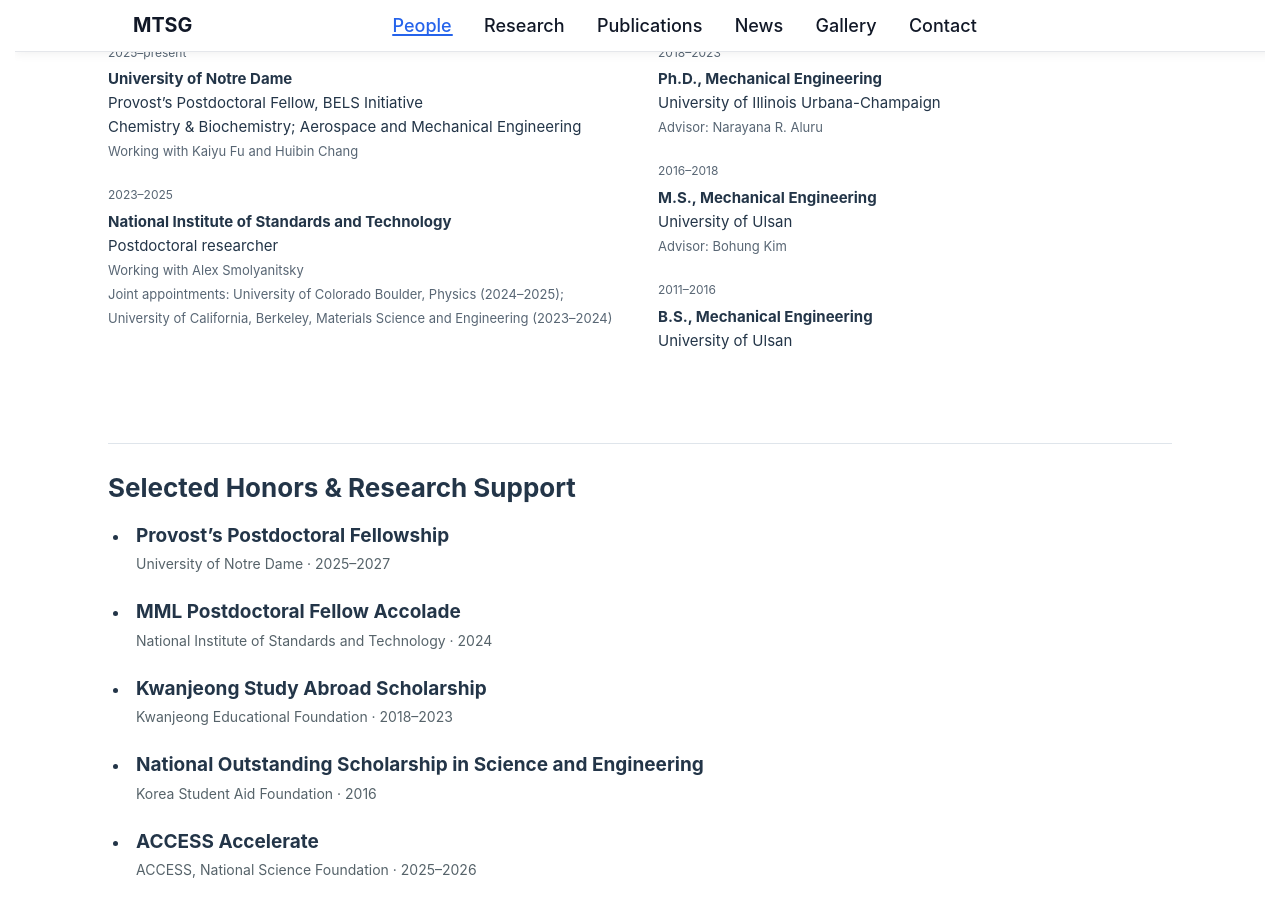
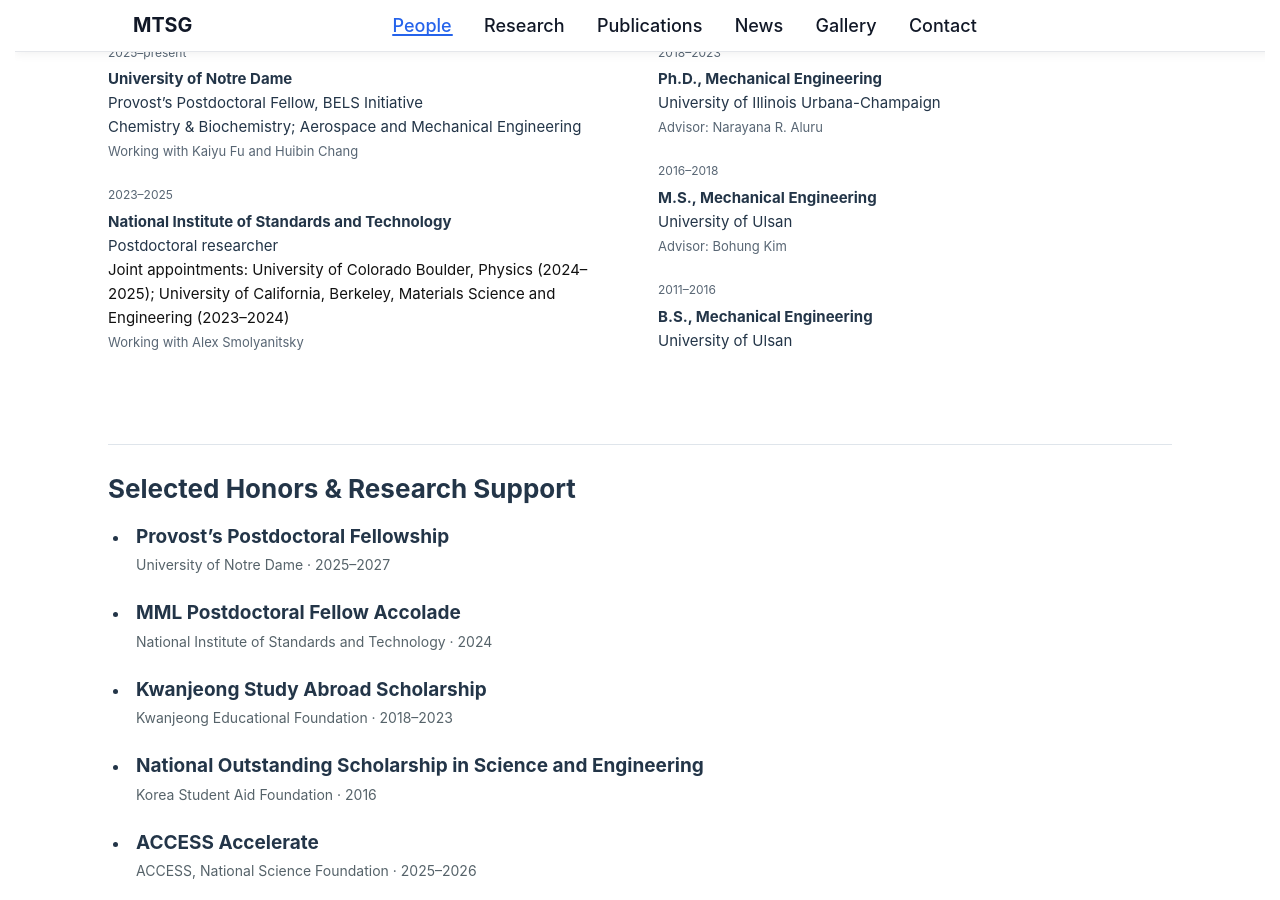
Before and after one commit to Yechan-Noh/MPSG, a Jekyll site: the page built from _pages/people.html, in a window 1280 px wide and 900 px high, scrolled down 529 px. Built offline with Jekyll 4.4.1, drawn with Linux system fonts in a browser that asks for light colours.

Commit message:
Move joint appointments above research mentor and use black text

```diff
--- a/_pages/people.html
+++ b/_pages/people.html
@@ -7,7 +7,7 @@
 <div class="mt-page people-page">
 <section class="profile-header"><img class="profile-photo" src="{{ '/assets/img/people/yechan-noh-2026.jpg' | relative_url }}" alt="Portrait of Yechan Noh" width="1114" height="1412"><div><p class="eyebrow">Molecular Transport Simulation Group</p><h1>Yechan Noh, Ph.D.</h1><p class="profile-position">Provost’s Postdoctoral Fellow<br>Bioengineering and Life Sciences (BELS) Initiative<br>University of Notre Dame</p><p>Department of Chemistry & Biochemistry<br>Department of Aerospace and Mechanical Engineering</p><div class="mt-actions"><a class="mt-button" href="mailto:ynoh@nd.edu">Email</a><a class="mt-button mt-button--quiet" href="{{ site.author.googlescholar }}">Google Scholar ↗</a></div></div></section>
 <div class="profile-columns">
-<section class="mt-section"><h2>Research Appointments</h2><dl class="profile-timeline"><dt>2025–present</dt><dd><strong>University of Notre Dame</strong><br>Provost’s Postdoctoral Fellow, BELS Initiative<br>Chemistry & Biochemistry; Aerospace and Mechanical Engineering<br><span class="muted">Working with Kaiyu Fu and Huibin Chang</span></dd><dt>2023–2025</dt><dd><strong>National Institute of Standards and Technology</strong><br>Postdoctoral researcher<br><span class="muted">Working with Alex Smolyanitsky</span><br><span class="muted">Joint appointments: University of Colorado Boulder, Physics (2024–2025); University of California, Berkeley, Materials Science and Engineering (2023–2024)</span></dd></dl></section>
+<section class="mt-section"><h2>Research Appointments</h2><dl class="profile-timeline"><dt>2025–present</dt><dd><strong>University of Notre Dame</strong><br>Provost’s Postdoctoral Fellow, BELS Initiative<br>Chemistry & Biochemistry; Aerospace and Mechanical Engineering<br><span class="muted">Working with Kaiyu Fu and Huibin Chang</span></dd><dt>2023–2025</dt><dd><strong>National Institute of Standards and Technology</strong><br>Postdoctoral researcher<br><span style="color: #111;">Joint appointments: University of Colorado Boulder, Physics (2024–2025); University of California, Berkeley, Materials Science and Engineering (2023–2024)</span><br><span class="muted">Working with Alex Smolyanitsky</span></dd></dl></section>
 <section class="mt-section"><h2>Education</h2><dl class="profile-timeline"><dt>2018–2023</dt><dd><strong>Ph.D., Mechanical Engineering</strong><br>University of Illinois Urbana-Champaign<br><span class="muted">Advisor: Narayana R. Aluru</span></dd><dt>2016–2018</dt><dd><strong>M.S., Mechanical Engineering</strong><br>University of Ulsan<br><span class="muted">Advisor: Bohung Kim</span></dd><dt>2011–2016</dt><dd><strong>B.S., Mechanical Engineering</strong><br>University of Ulsan</dd></dl></section>
 </div>
 
```
